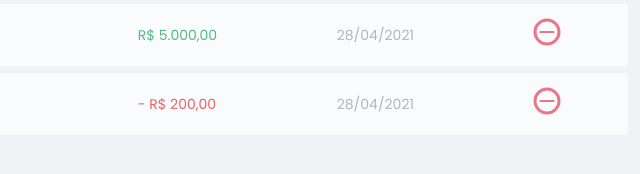
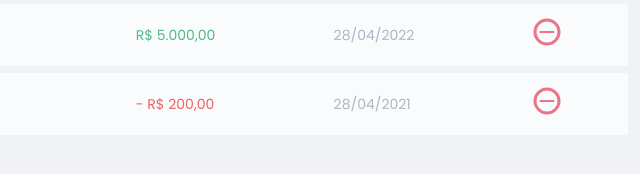
Before and after one commit to maria-barros/dev-finances, a plain HTML site: page index.html in a window 1280 px wide. Shown: the part 404-578 px from the top of the page, 412-1052 px from the left. Drawn offline with Linux system fonts and the light colour scheme.

Commit message:
alterei a data

```diff
--- a/index.html
+++ b/index.html
@@ -83,7 +83,7 @@
                     <tr>
                         <td class="description"> Criação de website</td>
                         <td class="income"> R$ 5.000,00</td>
-                        <td class="date">28/04/2021</td>
+                        <td class="date">28/04/2022</td>
                         <td>
                             <img src="./assets/minus.svg" alt="Remover transação">
                         </td>
```
